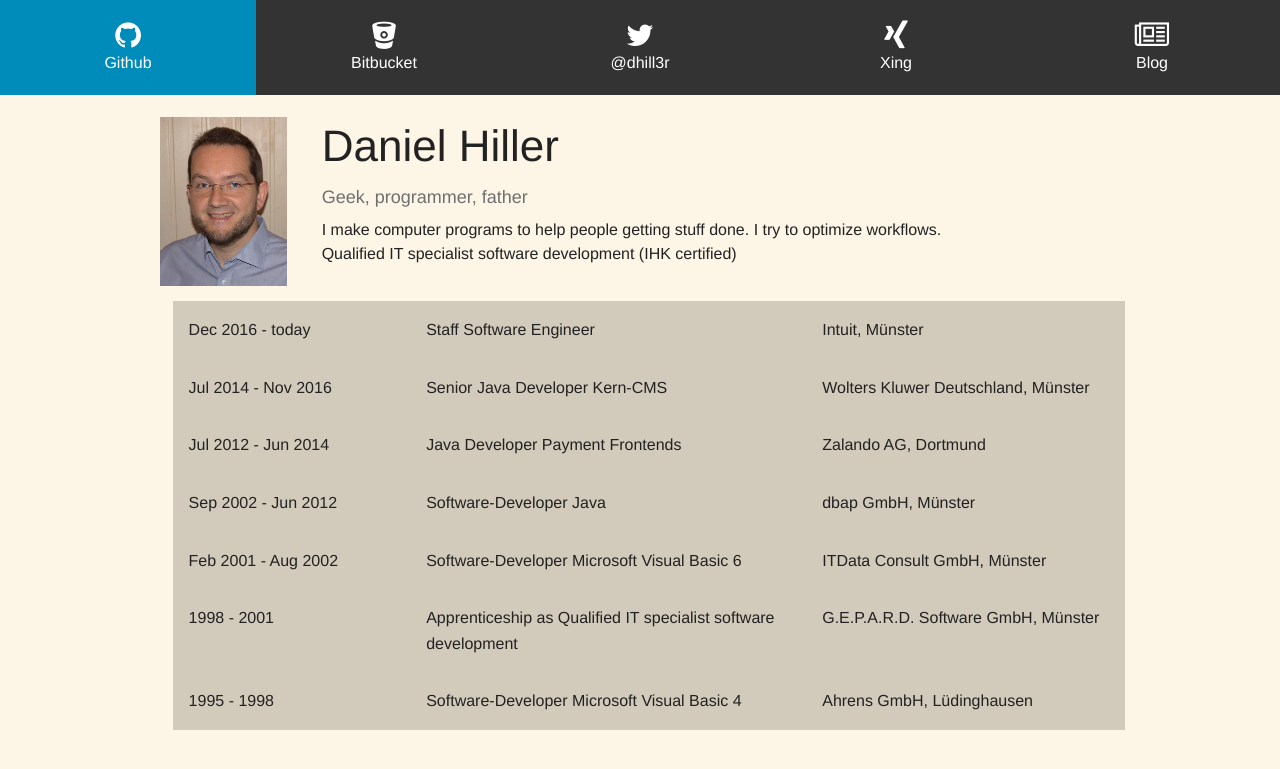
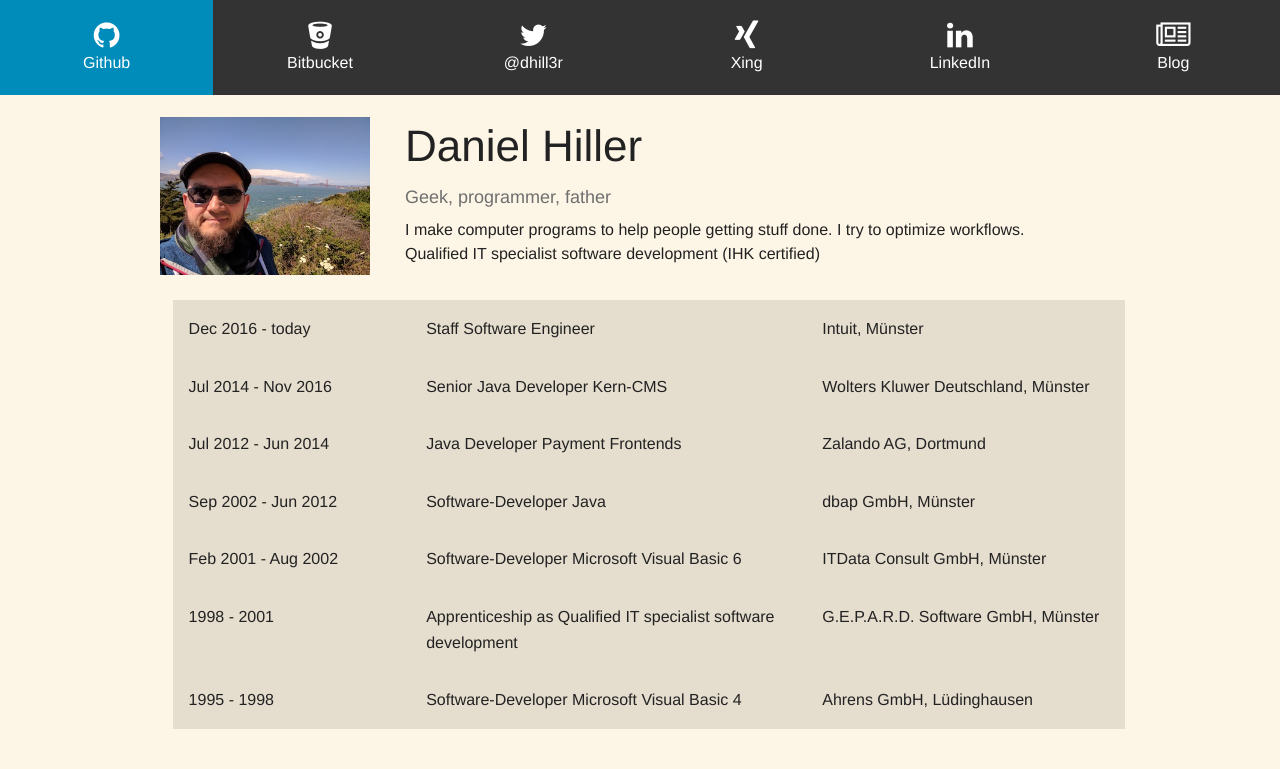
Before and after one commit to dhiller/dhiller.github.io, a Jekyll site: the page built from index.html, in a window 1280 px wide. Shown: the top 769 px of the page. Built offline with Jekyll 4.4.1, drawn with Linux system fonts in a browser that asks for light colours.

Commit message:
Updated profile photo

```diff
--- a/_layouts/default.html
+++ b/_layouts/default.html
@@ -21,26 +21,30 @@
 </head>
 <body>
 
-<div class="icon-bar five-up">
+<div class="icon-bar six-up">
     <a class="item" href="https://github.com/dhiller/" title="View my Github repositories">
         <i class="fa fa-github fa-2x"></i>
-        <label>Github</label>
+        <label class="show-for-medium-up">Github</label>
     </a>
     <a class="item" href="https://bitbucket.org/dhiller" title="View my public Bitbucket repositories">
         <i class="fa fa-bitbucket fa-2x"></i>
-        <label>Bitbucket</label>
+        <label class="show-for-medium-up">Bitbucket</label>
     </a>
     <a class="item" href="http://twitter.com/dhill3r" title="Tweet me at @dhill3r">
         <i class="fa fa-twitter fa-2x"></i>
-        <label>@dhill3r</label>
+        <label class="show-for-medium-up">@dhill3r</label>
     </a>
     <a class="item" href="https://www.xing.com/profiles/Daniel_Hiller11" title="Contact me on Xing">
         <i class="fa fa-xing fa-2x"></i>
-        <label>Xing</label>
+        <label class="show-for-medium-up">Xing</label>
+    </a>
+    <a class="item" href="https://www.linkedin.com/in/daniel-hiller-4a40b348" title="Contact me on LinkedIn">
+        <i class="fa fa-linkedin fa-2x"></i>
+        <label class="show-for-medium-up">LinkedIn</label>
     </a>
     <a class="item" href="http://dhillersjavanotes.blogspot.de/" title="Read my blog">
         <i class="fa fa-newspaper-o fa-2x"></i>
-        <label>Blog</label>
+        <label class="show-for-medium-up">Blog</label>
     </a>
 </div>
 
--- a/css/app.css
+++ b/css/app.css
@@ -6,19 +6,19 @@
 }
 
 .accordion .accordion-navigation.active > a {
-    background-color: #cbc3b4;
+    background-color: #e2dacb;
 }
 
 .accordion .accordion-navigation.active > a:hover {
-    background-color: #d2cabb;
+    background-color: #e6decf;
 }
 
 .accordion .accordion-navigation > a {
-    background-color: #d2cabb;
+    background-color: #e5ddce;
 }
 
 .accordion .accordion-navigation > a:hover {
-    background-color: #ddd5c6;
+    background-color: #ece4d5;
 }
 
 .tabs .tab-title.active a {
--- a/index.html
+++ b/index.html
@@ -4,11 +4,11 @@
 
 <div class="row" style="padding-top: 10px;">
 
-    <div class="columns large-2 text-center">
-        <img style="padding: 5px;" src="img/foto2013_250.png" title="Daniel Hiller"/>
+    <div class="columns large-3 medium-4 small-6 text-center">
+        <img style="padding: 5px;" src="img/dhiller_lands_end_sfo.jpeg" title="Daniel Hiller"/>
     </div>
 
-    <div class="columns large-10">
+    <div class="columns large-9 medium-8 small-12">
 
         <div class="row">
             <div class="columns">
```
Also changed, not shown: img/dhiller_lands_end_sfo.jpeg (added).
